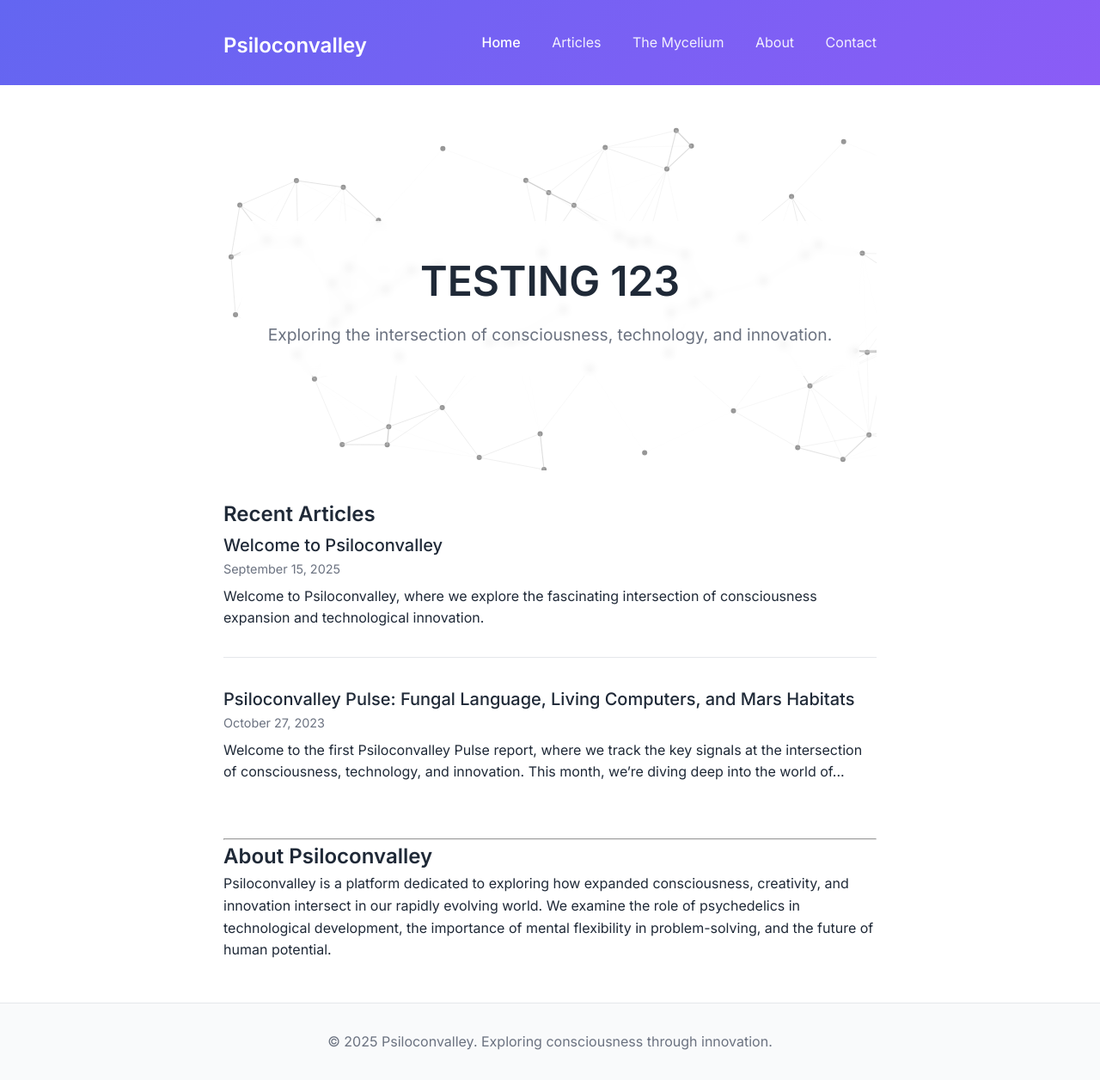
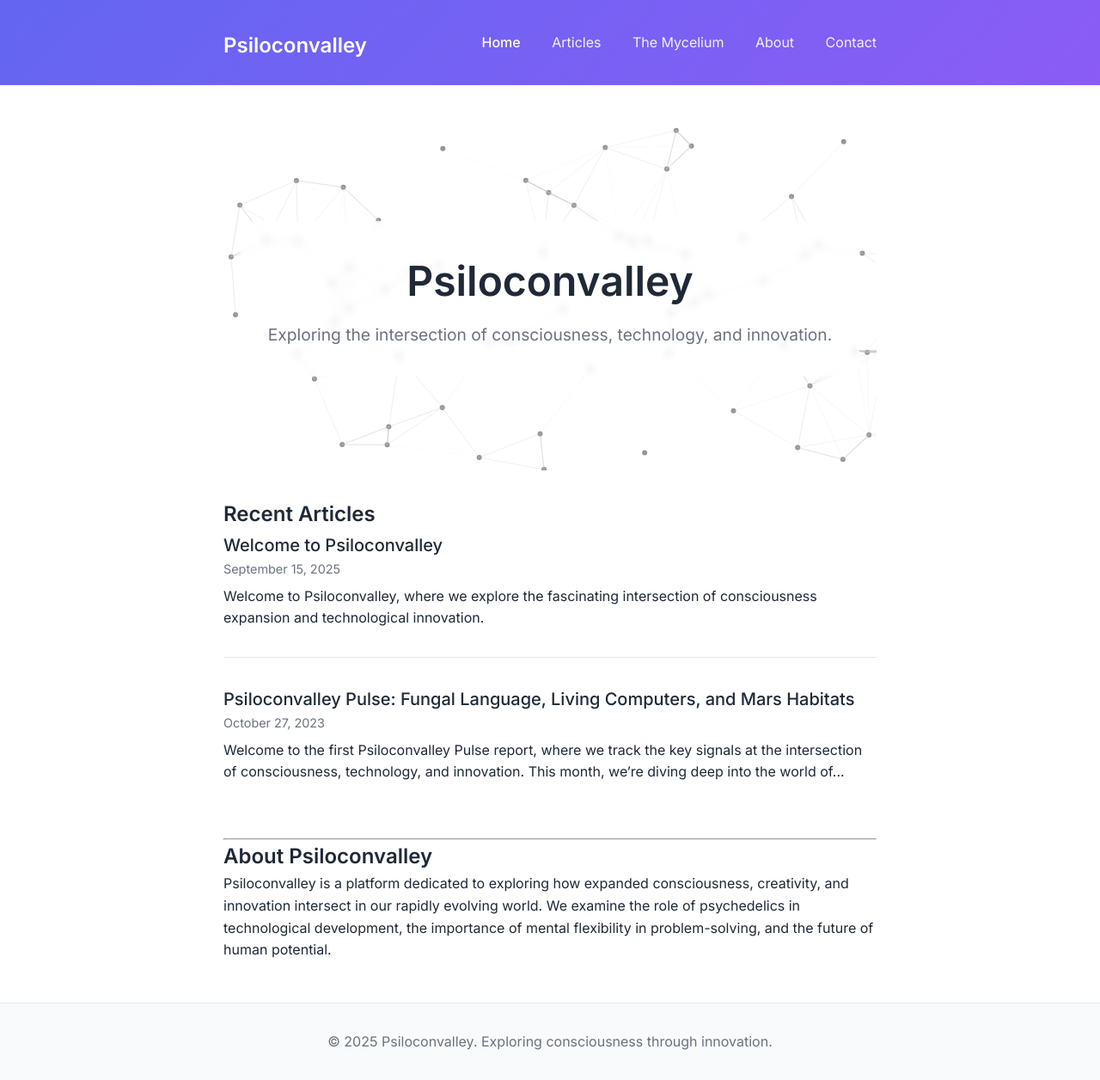
Before and after one commit to psiloconvalley/psiloconvalley.github.io, a Jekyll site: the page built from index.md, in a window 1280 px wide. Shown: the whole page at 86% size. Built offline with Jekyll 4.4.1, drawn with Linux system fonts in a browser that asks for light colours; nearby versions of some CDN libraries.

Commit message:
Update index.md

```diff
--- a/index.md
+++ b/index.md
@@ -5,7 +5,7 @@ layout: default
 <div class="hero-section">
   <div id="mycelium-visual"></div>
   <div class="hero-content">
-  <h1>TESTING 123</h1>
+    <h1>Psiloconvalley</h1>
     <p class="hero-subtitle">Exploring the intersection of consciousness, technology, and innovation.</p>
   </div>
 </div>
```
